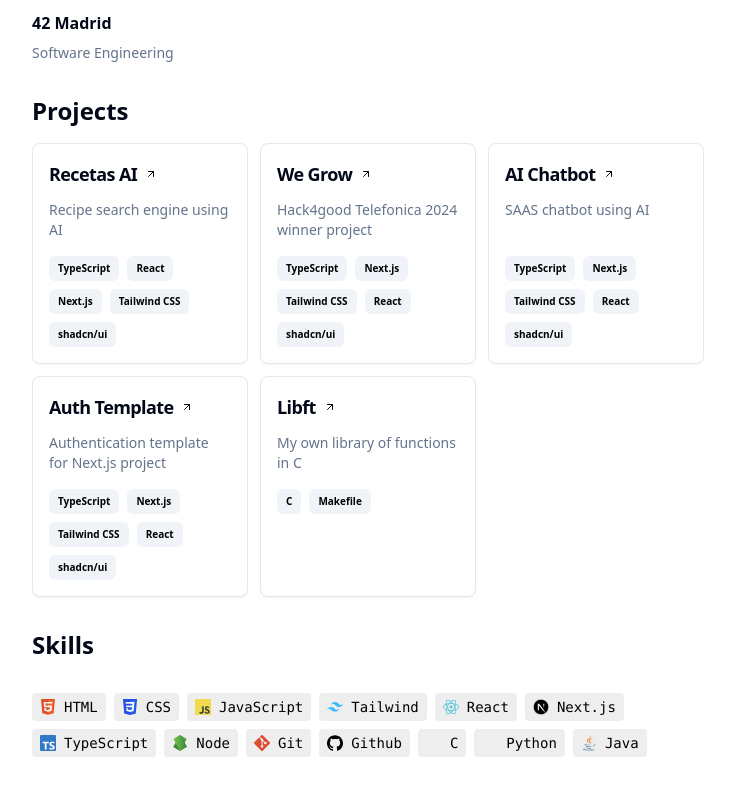
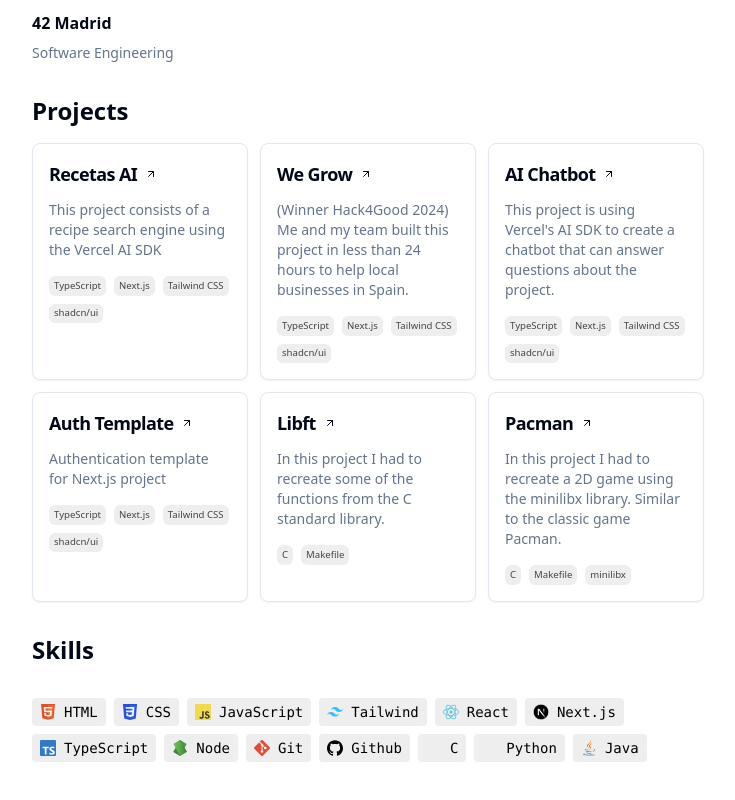
Before and after one commit to ecaleb97/cv, a Next.js app: page / in a window 1280 px wide. Shown: the part 861-1661 px from the top of the page, without its empty margins (272-1007 px from the left). Built offline with nearby package versions, Linux system fonts and the light colour scheme.

Commit message:
Add CardFooter to ProjectCard component and update resume data with new project descriptions and email address

```diff
--- a/src/components/projects/project-card.tsx
+++ b/src/components/projects/project-card.tsx
@@ -4,6 +4,7 @@
 	CardDescription,
 	CardHeader,
 	CardTitle,
+	CardFooter
 } from "@/components/ui/card";
 import Link from "next/link";
 import { Badge } from "../ui/badge";
@@ -42,20 +43,20 @@
 					</CardDescription>
 				</div>
 			</CardHeader>
-			<CardContent className="px-4 pb-4 print:hidden">
+			<CardFooter className="px-4 pb-4 print:hidden">
 				<div className="mt-2 flex flex-wrap gap-2">
 					{tags.map((tag) => (
 						<Badge
 							key={tag}
-							className="px-2 py-1 text-[10px] print:px-1 print:py-0.5
-							print:text-[8px] print:leading-tight bg-slate-200/50
-							text-black rounded-md hover:bg-transparent"
+							className="font-medium text-[.6rem] px-1 py-[.1rem] print:px-1 print:py-0.5
+							print:text-[8px] print:leading-tight bg-[#eee]
+							text-[#444] rounded-md hover:bg-transparent"
 						>
 							{tag}
 						</Badge>
 					))}
 				</div>
-			</CardContent>
+			</CardFooter>
 		</Card>
 	);
 }
--- a/src/data/resume_data.ts
+++ b/src/data/resume_data.ts
@@ -21,7 +21,7 @@
 		},
 		email: {
 			name: "Email",
-			at: "ecaleb.vz@gmail.com",
+			at: "calebzamalloa90@gmail.com",
 		},
 		social: [
 			{
@@ -133,42 +133,27 @@
 	projects: [
 		{
 			title: "Recetas AI",
-			techStack: [
-				"TypeScript",
-				"React",
-				"Next.js",
-				"Tailwind CSS",
-				"shadcn/ui",
-			],
-			description: "Recipe search engine using AI",
+			techStack: ["TypeScript", "Next.js", "Tailwind CSS", "shadcn/ui"],
+			description:
+				"This project consists of a recipe search engine using the Vercel AI SDK",
 			link: {
 				href: "https://recetas.ecaleb.dev",
 			},
 		},
 		{
 			title: "We Grow",
-			techStack: [
-				"TypeScript",
-				"Next.js",
-				"Tailwind CSS",
-				"React",
-				"shadcn/ui",
-			],
-			description: "Hack4good Telefonica 2024 winner project",
+			techStack: ["TypeScript", "Next.js", "Tailwind CSS", "shadcn/ui"],
+			description:
+				"(Winner Hack4Good 2024) Me and my team built this project in less than 24 hours to help local businesses in Spain.",
 			link: {
 				href: "",
 			},
 		},
 		{
 			title: "AI Chatbot",
-			techStack: [
-				"TypeScript",
-				"Next.js",
-				"Tailwind CSS",
-				"React",
-				"shadcn/ui",
-			],
-			description: "SAAS chatbot using AI",
+			techStack: ["TypeScript", "Next.js", "Tailwind CSS", "shadcn/ui"],
+			description:
+				"This project is using Vercel's AI SDK to create a chatbot that can answer questions about the project.",
 			link: {
 				href: "",
 			},
@@ -179,7 +164,6 @@
 				"TypeScript",
 				"Next.js",
 				"Tailwind CSS",
-				"React",
 				"shadcn/ui",
 			],
 			description: "Authentication template for Next.js project",
@@ -190,10 +174,18 @@
 		{
 			title: "Libft",
 			techStack: ["C", "Makefile"],
-			description: "My own library of functions in C",
+			description: "In this project I had to recreate some of the functions from the C standard library.",
 			link: {
 				href: "https://github.com/ecaleb97/libft",
 			},
 		},
+		{
+			title: "Pacman",
+			techStack: ["C", "Makefile", "minilibx"],
+			description: "In this project I had to recreate a 2D game using the minilibx library. Similar to the classic game Pacman.",
+			link: {
+				href: "https://github.com/ecaleb97/so_long",
+			},
+		}
 	],
 };
```
